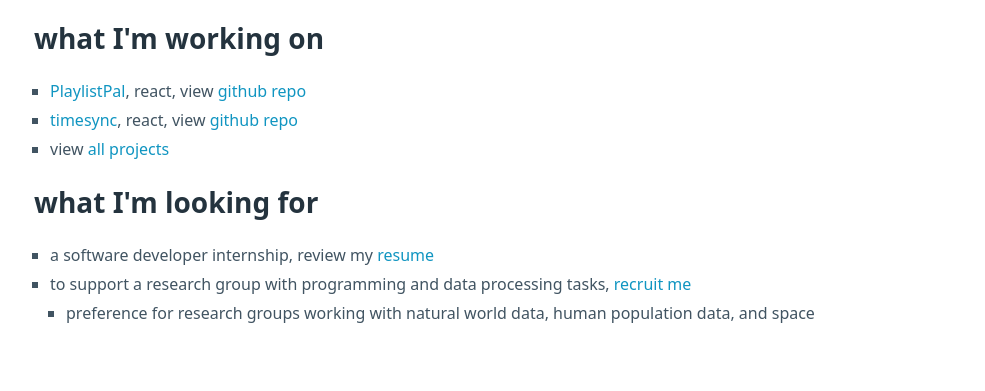
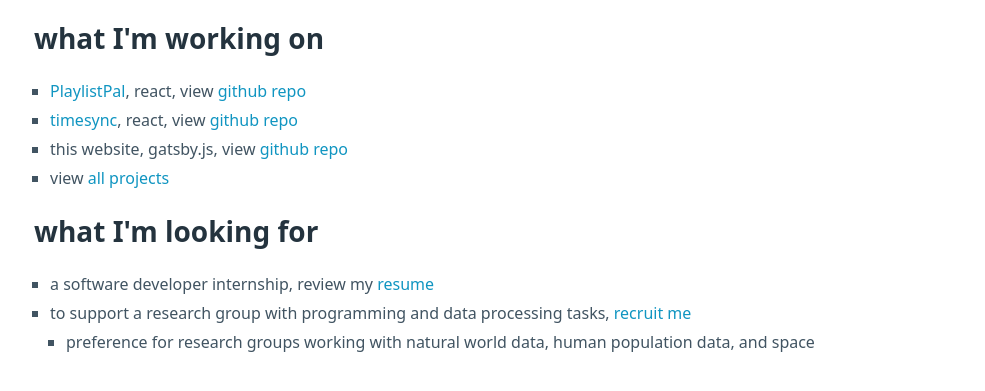
Before and after one commit to yujioshiro/personal-website, a Gatsby site: page / in a window 1280 px wide. Shown: the part 175-566 px from the top of the page, without its empty margins (146-1131 px from the left). Built offline with nearby package versions, Linux system fonts and the light colour scheme; Gatsby itself is replaced by a stand-in of ours.

Commit message:
updated projects

```diff
--- a/src/pages/index.jsx
+++ b/src/pages/index.jsx
@@ -43,7 +43,8 @@ const IndexPage = () => (
       <ul class="main-page-descriptions">
         <li><a href="https://playlistpal.yujioshiro.com">PlaylistPal</a>, react, view <a href="https://github.com/yujioshiro/playlistpal">github repo</a></li>
         <li><a href="https://timesync.yujioshiro.com">timesync</a>, react, view <a href="https://github.com/yujioshiro/timesync">github repo</a></li>
-       <li>view <a href="/projects">all projects</a></li>
+        <li>this website, gatsby.js, view <a href="https://github.com/yujioshiro/personal-website">github repo</a></li>
+        <li>view <a href="/projects">all projects</a></li>
       </ul>
     </div>
 
```
